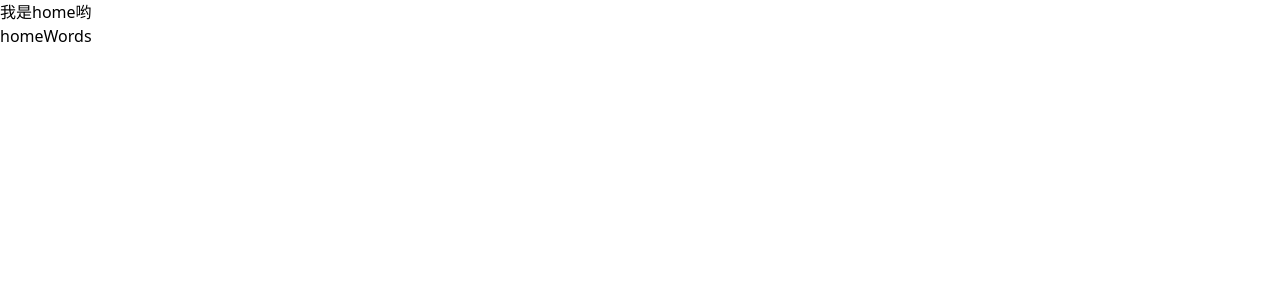
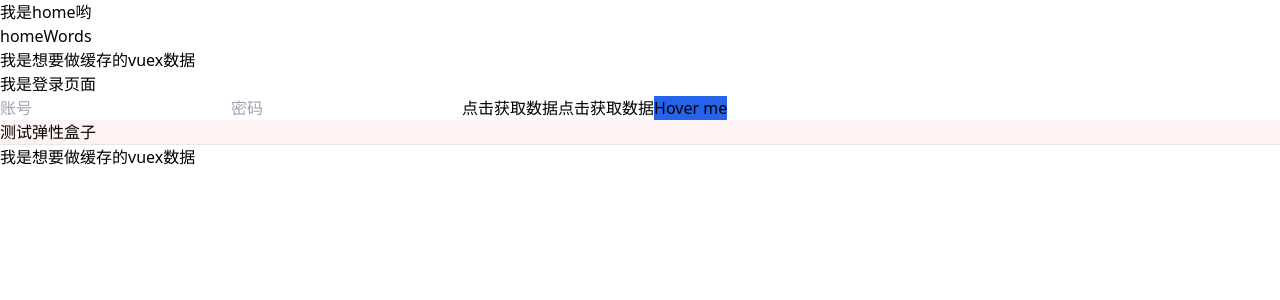
Before and after one commit to objectMaker/vue_next_project, a Vue app: page / in a window 1280 px wide. Shown: the top 300 px of the page. Built offline with nearby package versions, Linux system fonts and the light colour scheme; no server answers.

Commit message:
'pinia数据持久化储存'

```diff
--- a/src/main.ts
+++ b/src/main.ts
@@ -4,4 +4,6 @@ import router from "./router";
 import "normalize.css"; //全局引入重置样式表
 // import "@/mock/index.ts";
 import "./index.css";
-createApp(App).use(router).mount("#app");
+import { createPinia } from "pinia";
+const pinia = createPinia();
+createApp(App).use(router).use(pinia).mount("#app");
--- /dev/null
+++ b/src/store/userInfo.tsx
@@ -0,0 +1,11 @@
+import {defineStore } from 'pinia';
+import {ref} from 'vue';
+export const userInfoStore = defineStore('user',()=>{
+    //就像是自定义hooks的
+    const name = ref('ybf');
+    const localName =  localStorage.getItem('name')
+    if(localName){
+        name.value = localName;
+    }
+    return {name}
+})
--- a/src/views/Home.vue
+++ b/src/views/Home.vue
@@ -1,12 +1,20 @@
 <template>
   <div class="home">我是home哟</div>
   <div>{{ homeWords }}</div>
+  <div>{{ name }}</div>
+  <Login />
 </template>
 
 <script lang="ts" setup>
 import axios from "axios";
 import type { AxiosResponse, AxiosError } from "axios";
 import { ref, onMounted } from "vue";
+import { storeToRefs } from "pinia";
+import { userInfoStore as b } from "@/store/userInfo";
+import Login from "./Login/Login.vue";
+let a = b();
+let { name } = storeToRefs(a);
+
 const homeWords = ref("homeWords");
 interface objInterface {
   obj: string;
@@ -20,5 +28,11 @@ onMounted(() => {
       console.log(err, "err");
     }
   );
+  setTimeout(() => {
+    // name as any .value = "fjdsajfdsa";
+    name.value = "我是想要做缓存的vuex数据";
+    localStorage.setItem("name", name.value);
+    console.log("三秒之后执行了");
+  }, 3000);
 });
 </script>
--- a/src/views/Login/Login.vue
+++ b/src/views/Login/Login.vue
@@ -20,9 +20,12 @@
 import { instance } from "@/request";
 import Input from "./components/Input/Input";
 import { ref } from "vue";
+import { storeToRefs } from "pinia";
+import { userInfoStore } from "@/store/userInfo";
+const { name } = storeToRefs(userInfoStore());
 const account = ref("");
 const password = ref("");
-const name = ref("n");
+// const name = ref("n");
 const getInfo = () => {
   console.log("password:", password.value);
   console.log("username:", account.value);
```
Also changed, not shown: 1 other file (tests, documents, lock files or other folders).
